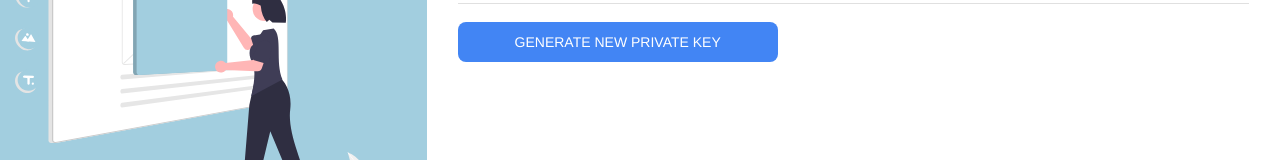
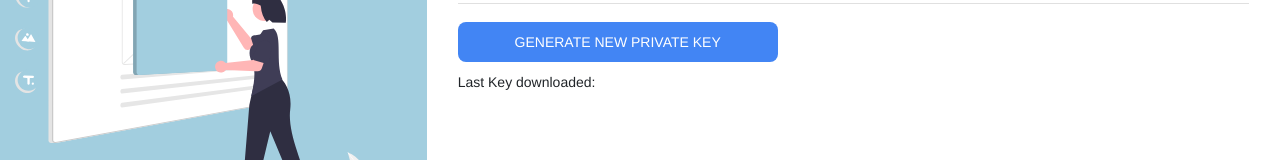
Before and after one commit to kvssankar/seo-builder, a React (Create React App) app: page / in a window 1280 px wide. Shown: the part 359-519 px from the top of the page. Built offline with nearby package versions, Linux system fonts and the light colour scheme.

Commit message:
minor changes

```diff
--- a/src/pages/LandingPage.js
+++ b/src/pages/LandingPage.js
@@ -37,6 +37,8 @@ const LandingPage = () => {
             <hr/>
 
             <button className= "btn" type="submit">GENERATE NEW PRIVATE KEY</button>
+
+            <p><small>Last Key downloaded:</small></p>
 
 
           </div>
```
